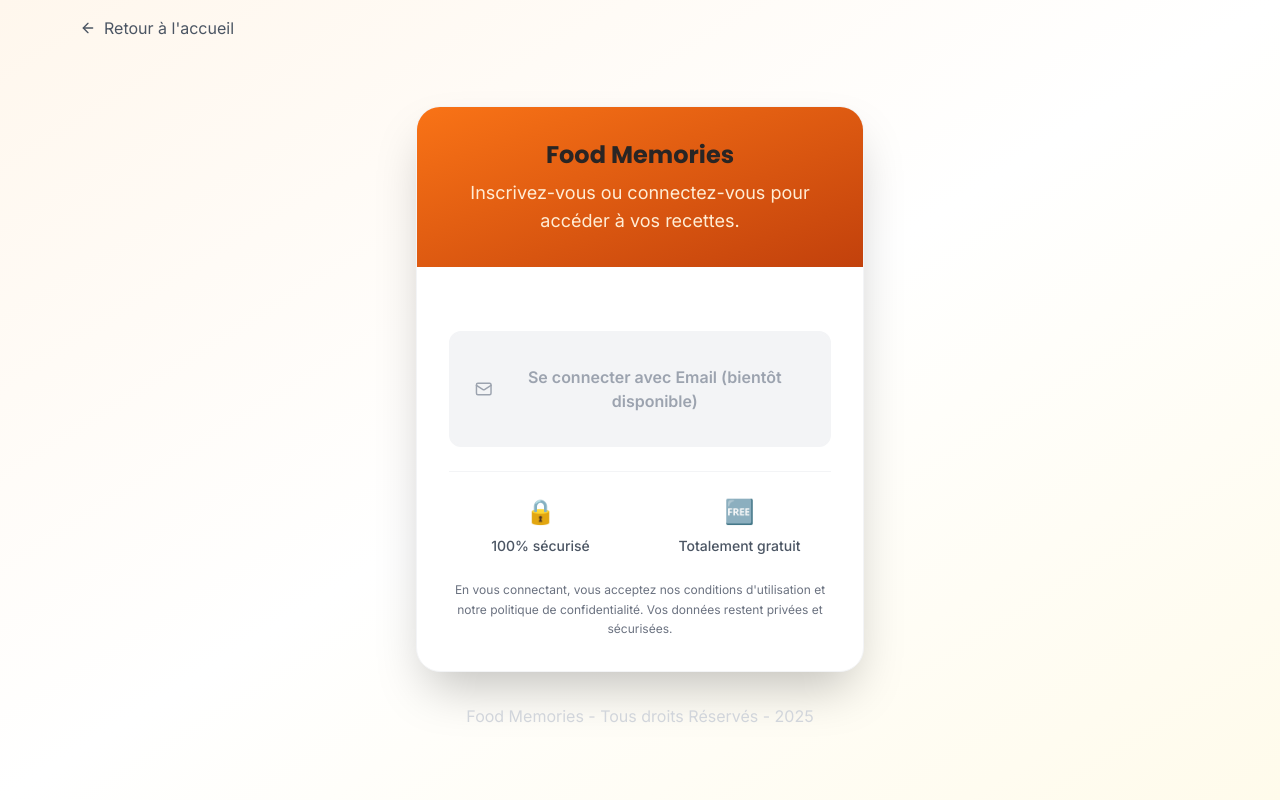
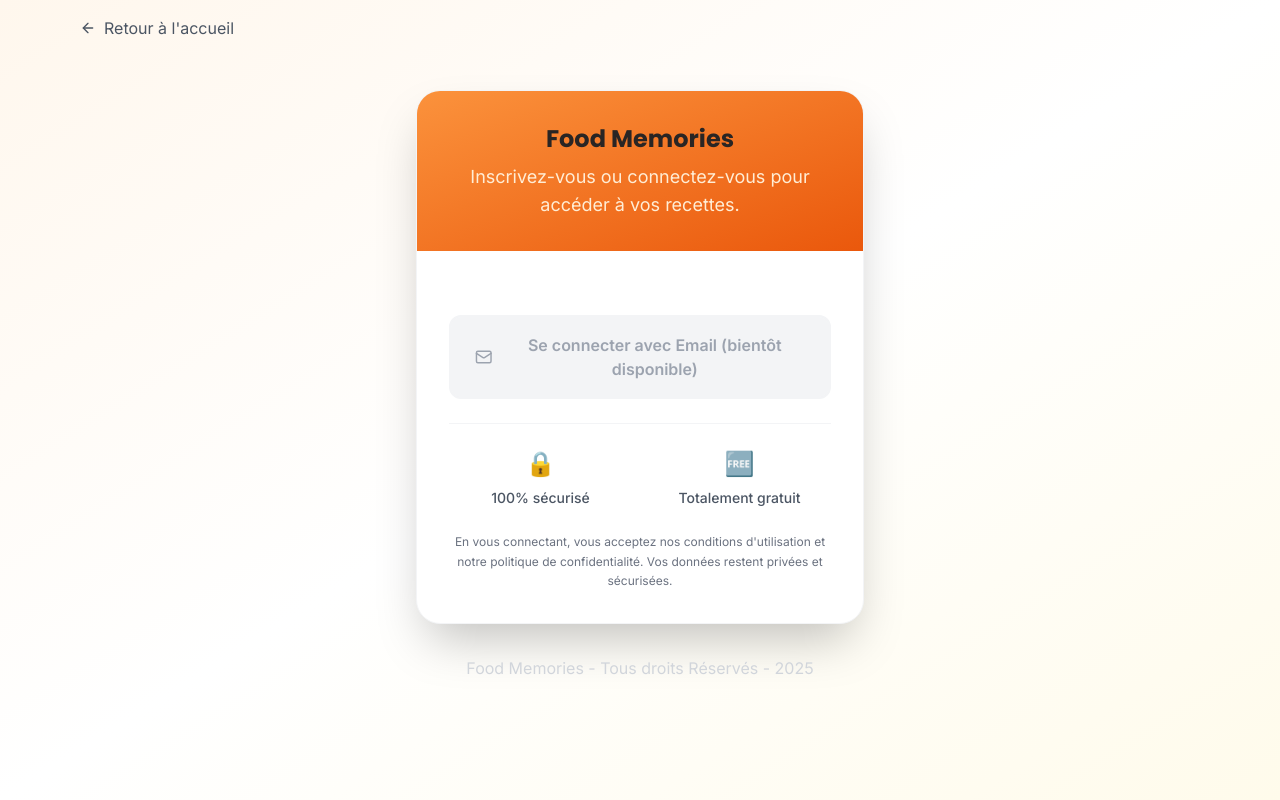
Before and after one commit to oliviertgpls-tech/Fdt-2, a Next.js app: page /auth/signin in a window 1280 px wide. Built offline with nearby package versions, Linux system fonts and the light colour scheme; no server answers.

Commit message:
Update page.tsx

```diff
--- a/app/auth/signin/page.tsx
+++ b/app/auth/signin/page.tsx
@@ -58,13 +58,13 @@ export default function SignInPage() {
       </header>
 
       {/* Contenu principal */}
-      <div className="flex items-center justify-center px-4 py-12">
+      <div className="flex items-center justify-center px-4 py-8">
         <div className="w-full max-w-md">
           {/* Card principale */}
           <div className="bg-white rounded-3xl shadow-2xl border border-gray-100 overflow-hidden">
             {/* En-tête avec style */}
-            <div className="bg-gradient-to-br from-orange-500 to-orange-700 px-8 py-8 text-center text-white">
-              <h1 className="text-2xl font-bold mb-2 text-orange-100 texte">Food Memories</h1>
+            <div className="bg-gradient-to-br from-orange-400 to-orange-600 px-8 py-8 text-center text-white">
+              <h1 className="text-2xl font-bold mb-2 text-orange-100">Food Memories</h1>
               <p className="text-orange-100 text-lg">
                 Inscrivez-vous ou connectez-vous pour accéder à vos recettes.
               </p>
@@ -94,7 +94,7 @@ export default function SignInPage() {
                 {/* Email (à venir) */}
                 <button
                   disabled
-                  className="w-full flex items-center justify-center gap-3 px-6 py-8 rounded-xl font-semibold bg-gray-100 text-gray-400 border-2 border-gray-100 cursor-not-allowed"
+                  className="w-full flex items-center justify-center gap-3 px-6 py-4 rounded-xl font-semibold bg-gray-100 text-gray-400 border-2 border-gray-100 cursor-not-allowed"
                 >
                   <Mail className="w-5 h-5" />
                   Se connecter avec Email  (bientôt disponible)
```
